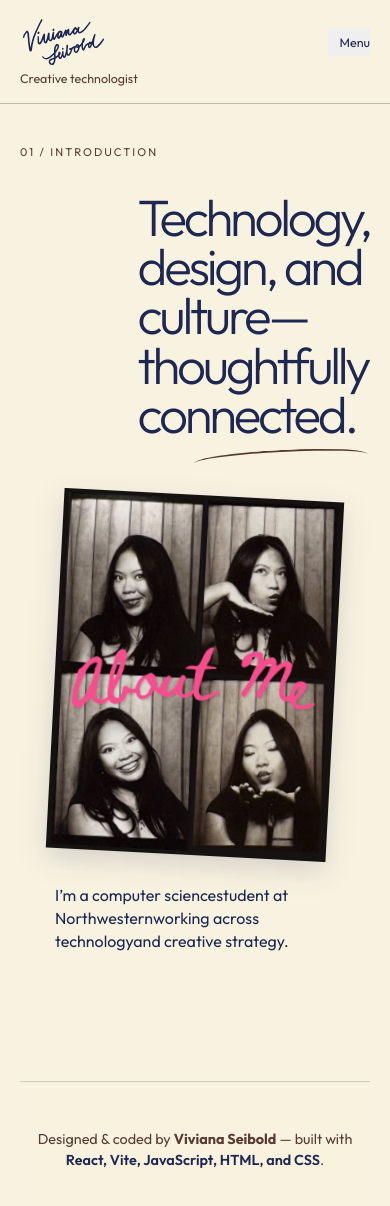
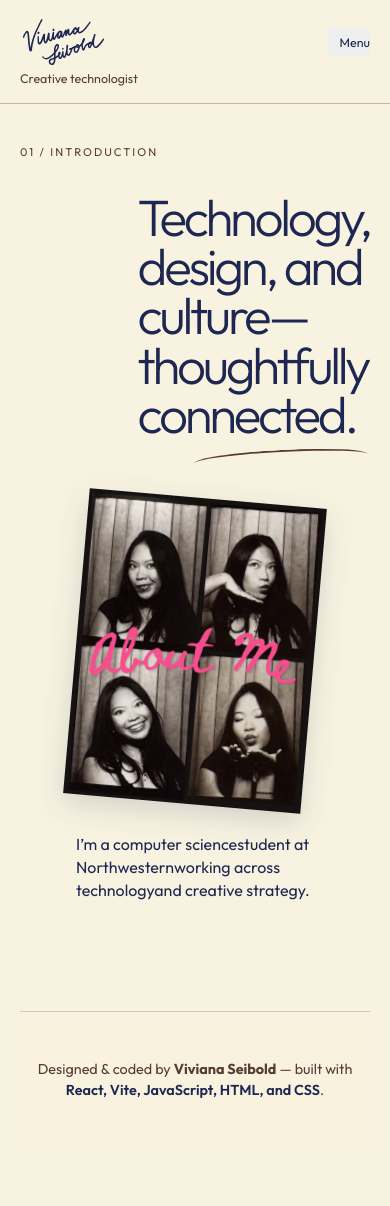
Before and after one commit to vivianaseibold/WebPortfolio, a React (Vite) app: page /projects in a window 390 px wide. Shown: the top 1206 px of the page. After the commit the page ends 1148 px from the top, so only its background shows below. Built offline with nearby package versions, Linux system fonts and the light colour scheme.

Commit message:
Update About page layout and photo

```diff
--- a/src/pages/home.css
+++ b/src/pages/home.css
@@ -1,9 +1,9 @@
 .about-page {
-  padding: clamp(3rem, 8vw, 8rem) 0 4rem;
+  padding: clamp(1.5rem, 3vw, 3rem) 0 3rem;
 }
 
 .about-label {
-  margin-bottom: clamp(5rem, 9vw, 7rem);
+  margin-bottom: clamp(2.5rem, 5vw, 4rem);
   color: var(--secondary);
   font-size: .7rem;
   letter-spacing: .18em;
@@ -46,15 +46,16 @@
   display: flex;
   flex-direction: column;
   align-self: end;
-  width: min(100%, 280px);
-  max-width: 280px;
+  width: min(100%, 238px);
+  max-width: 238px;
+  transform: translateY(3px);
 }
 
 .about-portrait {
   display: block;
   width: 100%;
   height: auto;
-  transform: rotate(3deg);
+  transform: rotate(5deg);
   transform-origin: center;
   filter: drop-shadow(0 10px 14px rgba(29, 39, 81, .16));
 }
@@ -80,8 +81,8 @@
   .about-headline-wrap h1 { font-size: clamp(3.2rem, 13vw, 6rem); }
   .headline-underline { margin-left: 1rem; }
   .about-profile {
-    width: min(100%, 280px);
-    max-width: 280px;
+    width: min(100%, 238px);
+    max-width: 238px;
     margin-left: auto;
     margin-right: auto;
   }
@@ -94,5 +95,5 @@
 
 @media (max-width: 520px) {
   .about-label { margin-bottom: 2rem; }
-  .about-profile { max-width: 280px; }
+  .about-profile { max-width: 238px; }
 }
```
